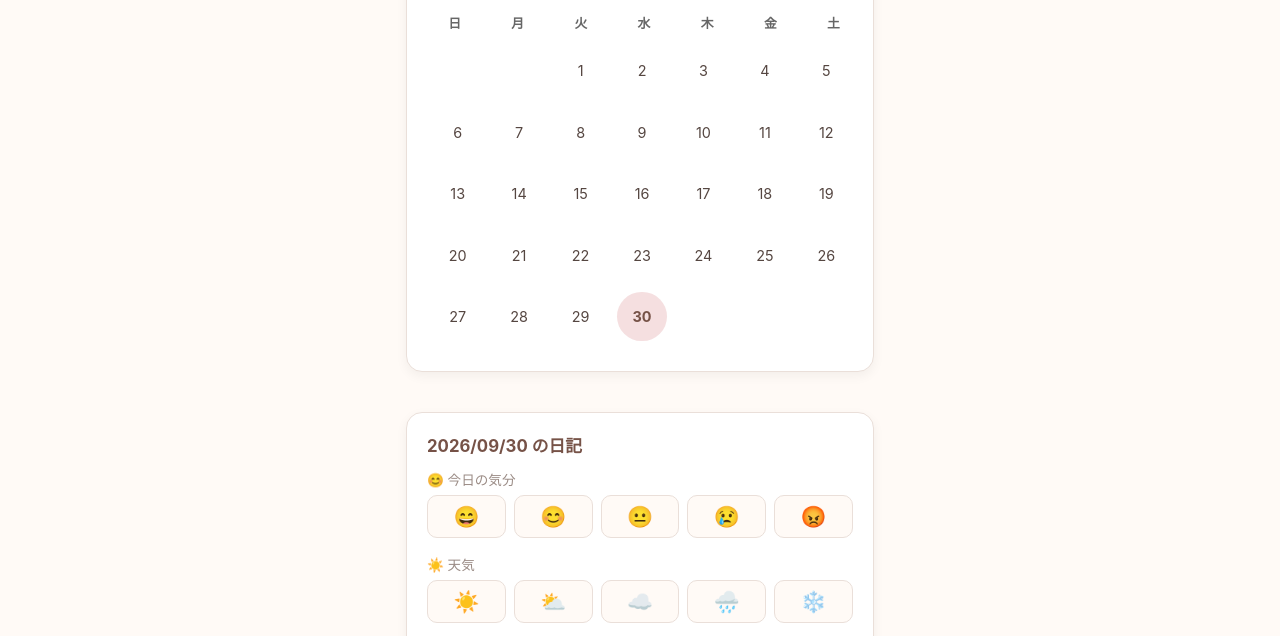
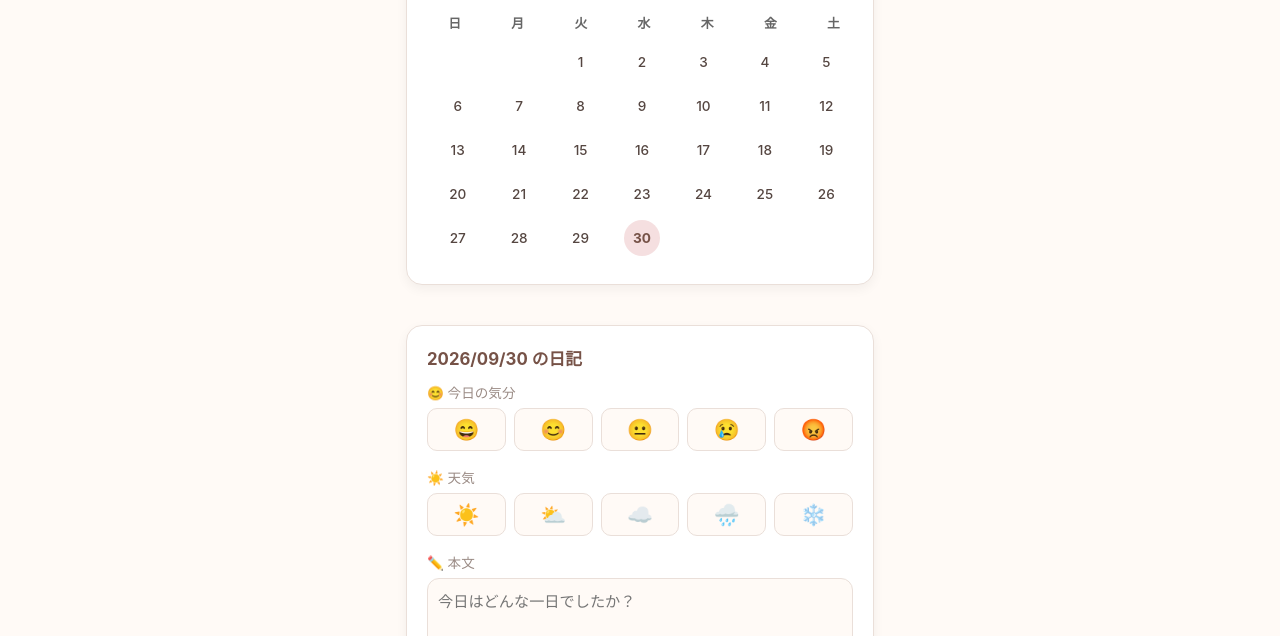
Before and after one commit to ikabust/mydiary, a plain HTML site: page index.html in a window 1280 px wide. Shown: the part 127-763 px from the top of the page. Drawn offline with nearby package versions, Linux system fonts and the light colour scheme.

Commit message:
Updated files

```diff
--- a/style.css
+++ b/style.css
@@ -12,7 +12,7 @@
   box-sizing: border-box;
   margin: 0;
   padding: 0;
-  font-family: -apple-system, BlinkMacSystemFont, "Segoe UI", Roboto, "Helvetica Neue", sans-serif;
+  font-family: -apple-system, BlinkMacSystemFont, "Hiragino Sans", "Segoe UI", Roboto, "Helvetica Neue", sans-serif;
   -webkit-tap-highlight-color: transparent;
 }
 
@@ -44,10 +44,11 @@ body {
   gap: 16px;
 }
 
+/* カード共通スタイル（余白をゆったり調整） */
 .card {
   background: #fff;
   border-radius: 16px;
-  padding: 16px;
+  padding: 18px 18px 22px 18px; /* 右と下にしっかり余白を持たせる */
   border: 1px solid var(--line);
   box-shadow: 0 2px 8px rgba(118, 82, 71, 0.04);
 }
@@ -64,6 +65,7 @@ h3 {
   justify-content: space-between;
   align-items: center;
   margin-bottom: 12px;
+  padding: 0 4px;
 }
 
 .calendar-header button {
@@ -87,17 +89,28 @@ h3 {
   margin-bottom: 8px;
 }
 
+/* カレンダーグリッド全体の右・下余白調整 */
+.calendar-grid {
+  gap: 2px;
+  padding: 4px 4px 10px 4px; /* 右と下にゆとりを持たせる */
+}
+
+/* カレンダーの日付セル（文字サイズとはみ出しを修正） */
 .calendar-grid .day {
   aspect-ratio: 1;
   display: flex;
   flex-direction: column;
   align-items: center;
   justify-content: center;
-  font-size: 0.9rem;
+  font-size: 0.85rem; /* はみ出さないように少し小さめ（0.85rem）に調整 */
+  font-weight: 500;
   border-radius: 50%;
-  margin: 2px;
+  margin: 0 auto;
+  width: 100%;
+  max-width: 36px;
   cursor: pointer;
   position: relative;
+  user-select: none;
 }
 
 .calendar-grid .day.selected {
@@ -106,6 +119,7 @@ h3 {
   font-weight: bold;
 }
 
+/* 日記がある日の印 */
 .calendar-grid .day.has-entry::after {
   content: '';
   width: 4px;
@@ -113,7 +127,7 @@ h3 {
   background-color: var(--brown);
   border-radius: 50%;
   position: absolute;
-  bottom: 4px;
+  bottom: 3px;
 }
 
 /* フォーム Styles */
@@ -226,6 +240,7 @@ textarea:focus {
 .entry-card {
   padding: 12px 0;
   border-bottom: 1px solid var(--line);
+  cursor: pointer;
 }
 
 .entry-card:last-child {
```
